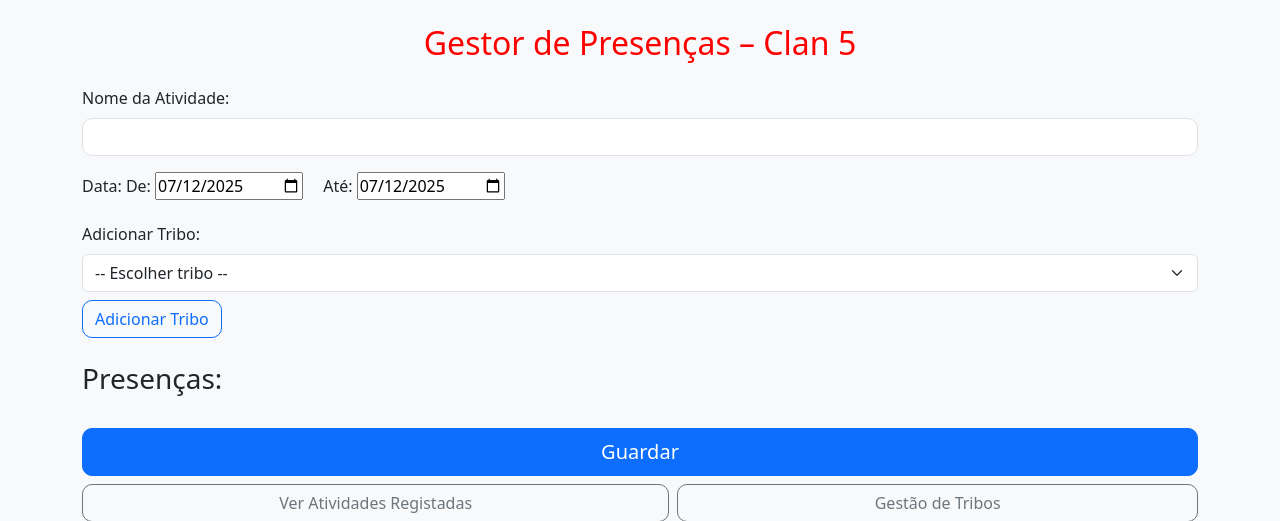
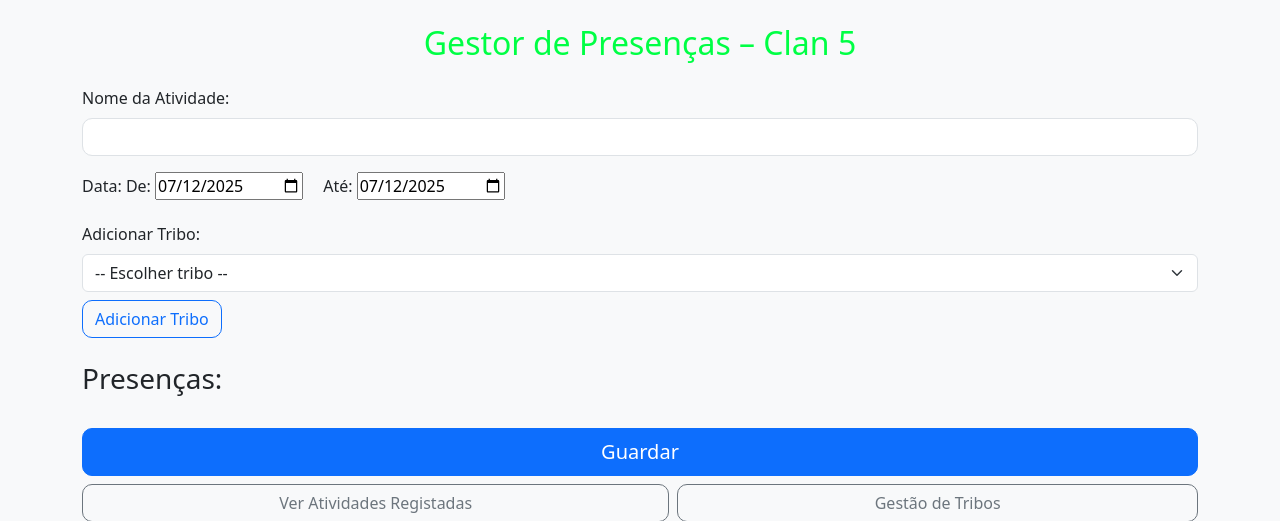
Before and after one commit to tiagocosta26/gestor_presencas, a Flask app: page / in a window 1280 px wide. Shown: the top 521 px of the page. Run offline with Flask 3, Linux system fonts and the light colour scheme.

Commit message:
render test

```diff
--- a/templates/index.html
+++ b/templates/index.html
@@ -10,7 +10,7 @@
       background-color: #f8f9fa;
     }
     h2 {
-      color: #ff0000;
+      color: #00ff44;
     }
     .form-control, .btn {
       border-radius: 10px;
```
